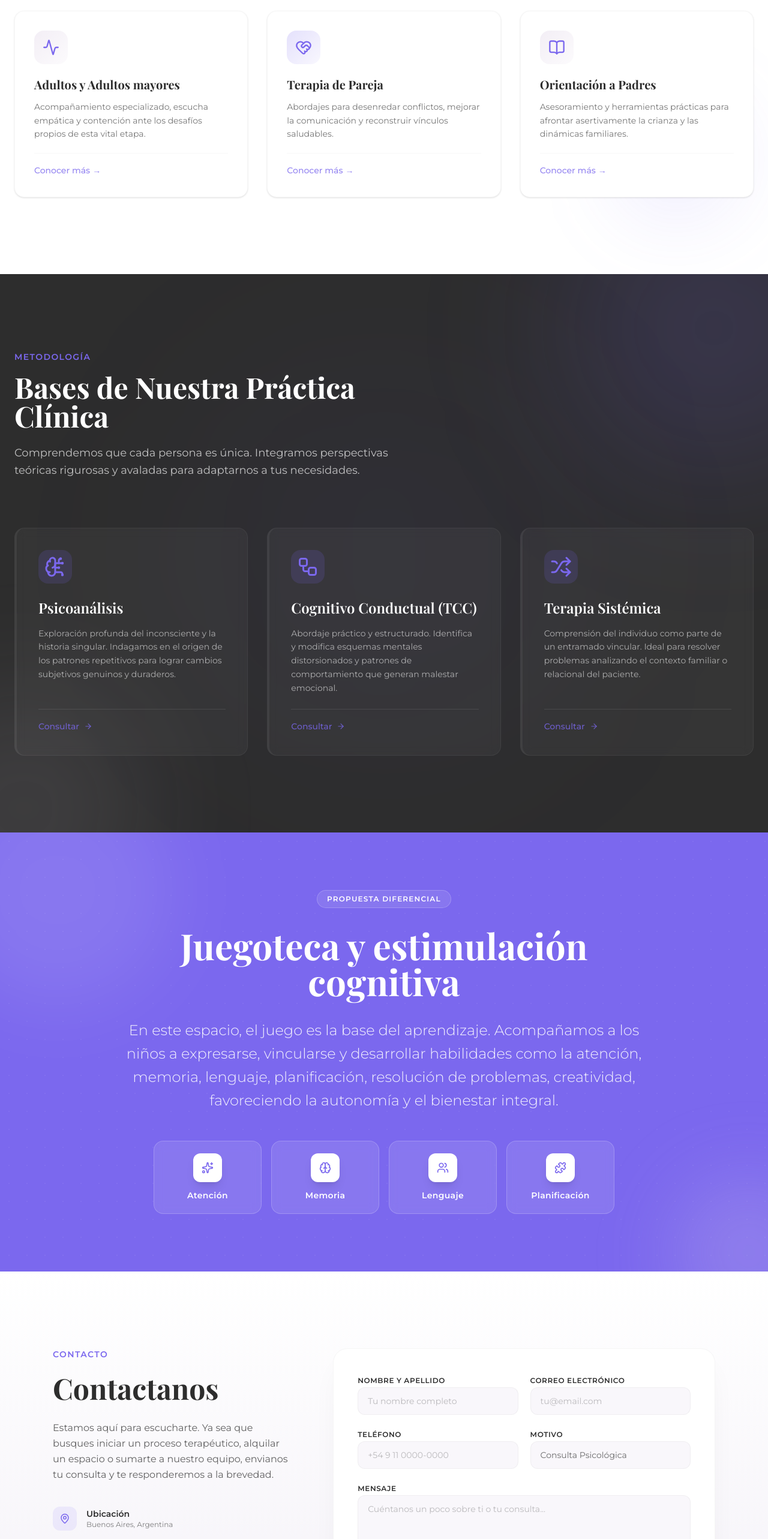
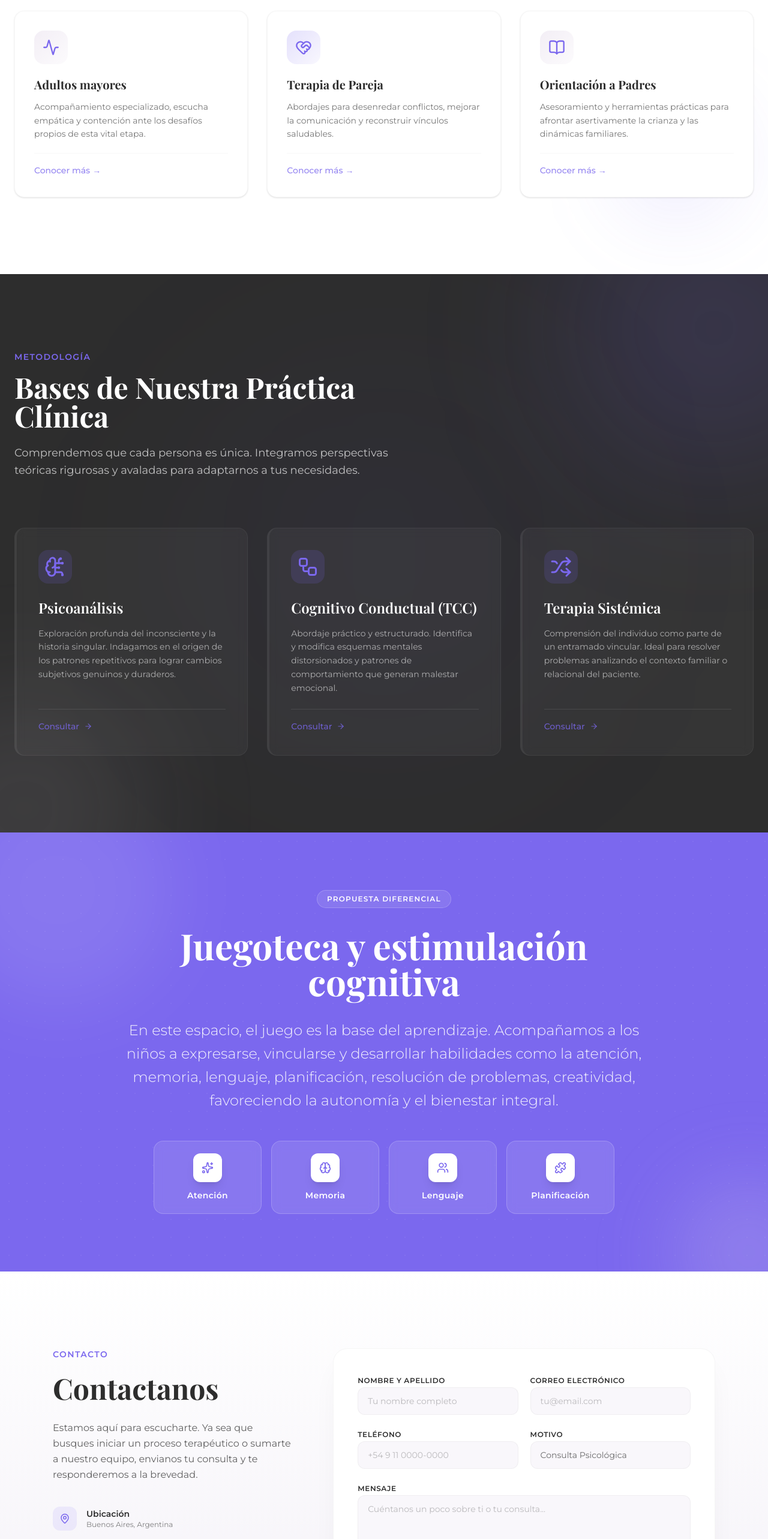
Before and after one commit to agrowd/delfos, a Next.js app: page / in a window 1280 px wide. Shown: the part 3400-5966 px from the top of the page at 60% size. Built offline with nearby package versions, Linux system fonts and the light colour scheme; a web font is replaced by a local one.

Commit message:
fix: separate Adultos/Major services, update office address to Villa Madero and remove rental text

```diff
--- a/src/app/page.tsx
+++ b/src/app/page.tsx
@@ -63,7 +63,7 @@ export default function Home() {
               <h4 className="text-sm font-semibold uppercase tracking-wider text-white/80 mb-5">Atención</h4>
               <ul className="space-y-3">
                 <li><span className="text-sm text-white/50">Niños y Adolescentes</span></li>
-                <li><span className="text-sm text-white/50">Adultos y Adultos mayores</span></li>
+                <li><span className="text-sm text-white/50">Adultos mayores</span></li>
                 <li><span className="text-sm text-white/50">Terapia de Pareja</span></li>
                 <li><span className="text-sm text-white/50">Orientación a Padres</span></li>
                 <li><span className="text-sm text-white/50">Juegoteca terapéutica. Estimulación integral.</span></li>
--- a/src/components/Location.tsx
+++ b/src/components/Location.tsx
@@ -23,8 +23,8 @@ export default function Location() {
                   <div>
                     <p className="text-lg font-semibold text-charcoal">Dirección</p>
                     <p className="text-charcoal/70 leading-relaxed">
-                      Villa Pueyrredón,<br />
-                      Ciudad Autónoma de Buenos Aires, Argentina
+                      Constituyentes 41,<br />
+                      Villa Madero, Buenos Aires, Argentina
                     </p>
                     <p className="text-xs text-secondary mt-2 font-medium italic">* Dirección exacta brindada al agendar la entrevista.</p>
                   </div>
@@ -66,9 +66,9 @@ export default function Location() {
                     <MapPin size={40} className="text-secondary animate-bounce" />
                   </div>
                   <h4 className="text-xl font-heading font-bold text-charcoal mb-2">Mapa Interactivo</h4>
-                  <p className="text-sm text-charcoal/60 mb-6">Estamos ubicados en una zona accesible de Villa Pueyrredón.</p>
+                  <p className="text-sm text-charcoal/60 mb-6">Estamos ubicados en una zona accesible de Villa Madero.</p>
                   <a
-                    href="https://www.google.com/maps/search/?api=1&query=Villa+Pueyrredon+CABA"
+                    href="https://www.google.com/maps/search/?api=1&query=Constituyentes+41+Villa+Madero"
                     target="_blank"
                     rel="noopener noreferrer"
                     className="bg-primary text-white px-8 py-3 rounded-full font-semibold shadow-lg shadow-primary/30 hover:scale-105 transition-transform"
--- a/src/components/Servicios.tsx
+++ b/src/components/Servicios.tsx
@@ -6,7 +6,7 @@ const servicios = [
   { icon: <Baby size={28} />, title: 'Niños', text: 'Herramientas lúdicas, contención y un entorno a su escala para las primeras etapas del desarrollo.', color: 'from-primary/20 to-primary/5' },
   { icon: <User size={28} />, title: 'Adolescentes', text: 'Escucha activa enfocada en transitar los cambios y potenciar los recursos de identidad y crecimiento.', color: 'from-secondary/40 to-secondary/10' },
   { icon: <User size={28} />, title: 'Adultos', text: 'Espacios orientados a atravesar crisis, sanar heridas emocionales e impulsar el autoconocimiento profundo.', color: 'from-primary/20 to-primary/5' },
-  { icon: <Activity size={28} />, title: 'Adultos y Adultos mayores', text: 'Acompañamiento especializado, escucha empática y contención ante los desafíos propios de esta vital etapa.', color: 'from-secondary/40 to-secondary/10' },
+  { icon: <Activity size={28} />, title: 'Adultos mayores', text: 'Acompañamiento especializado, escucha empática y contención ante los desafíos propios de esta vital etapa.', color: 'from-secondary/40 to-secondary/10' },
   { icon: <HeartHandshake size={28} />, title: 'Terapia de Pareja', text: 'Abordajes para desenredar conflictos, mejorar la comunicación y reconstruir vínculos saludables.', color: 'from-primary/20 to-primary/5' },
   { icon: <BookOpen size={28} />, title: 'Orientación a Padres', text: 'Asesoramiento y herramientas prácticas para afrontar asertivamente la crianza y las dinámicas familiares.', color: 'from-secondary/40 to-secondary/10' }
 ];
--- a/src/components/TrabajaConNosotros.tsx
+++ b/src/components/TrabajaConNosotros.tsx
@@ -18,7 +18,7 @@ export default function Contacto() {
                 Contactanos
               </h2>
               <p className="text-charcoal/75 mb-10 leading-relaxed">
-                Estamos aquí para escucharte. Ya sea que busques iniciar un proceso terapéutico, alquilar un espacio o sumarte a nuestro equipo, envianos tu consulta y te responderemos a la brevedad.
+                Estamos aquí para escucharte. Ya sea que busques iniciar un proceso terapéutico o sumarte a nuestro equipo, envianos tu consulta y te responderemos a la brevedad.
               </p>
 
               <div className="space-y-5">
```
Also changed, not shown: .synapse/workcycle.md.
